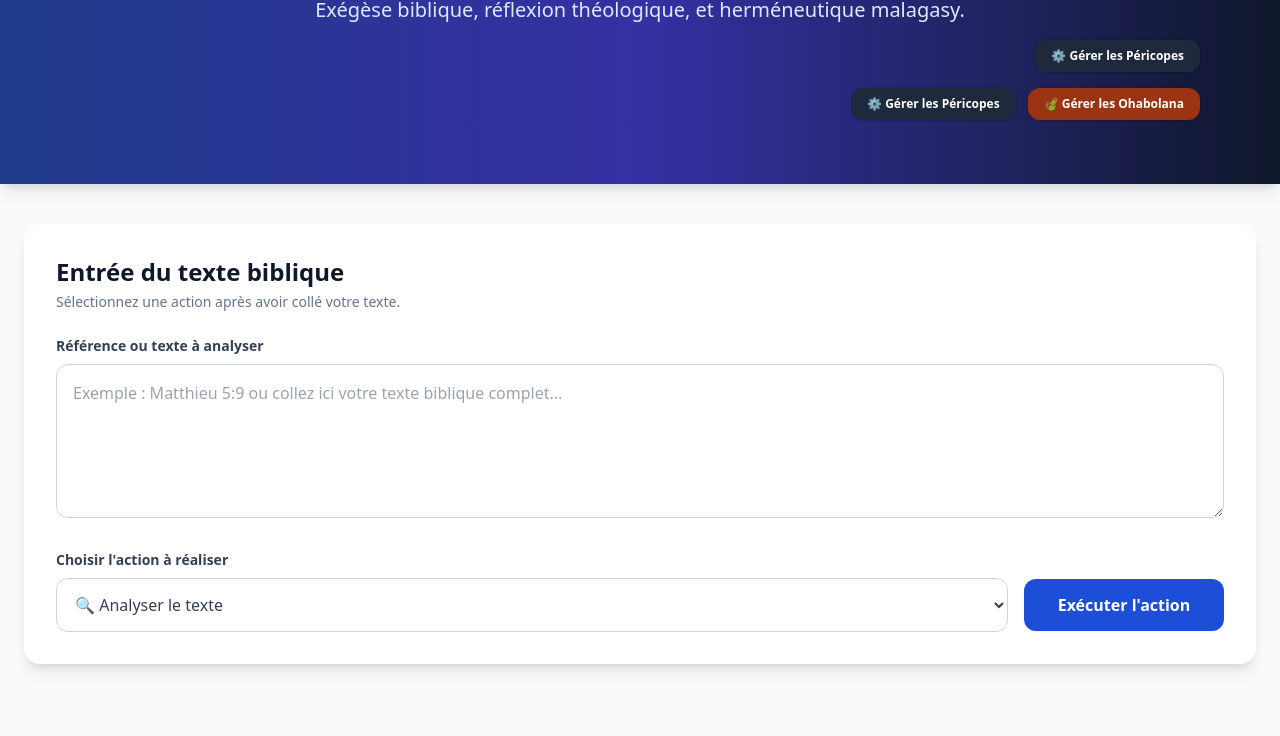
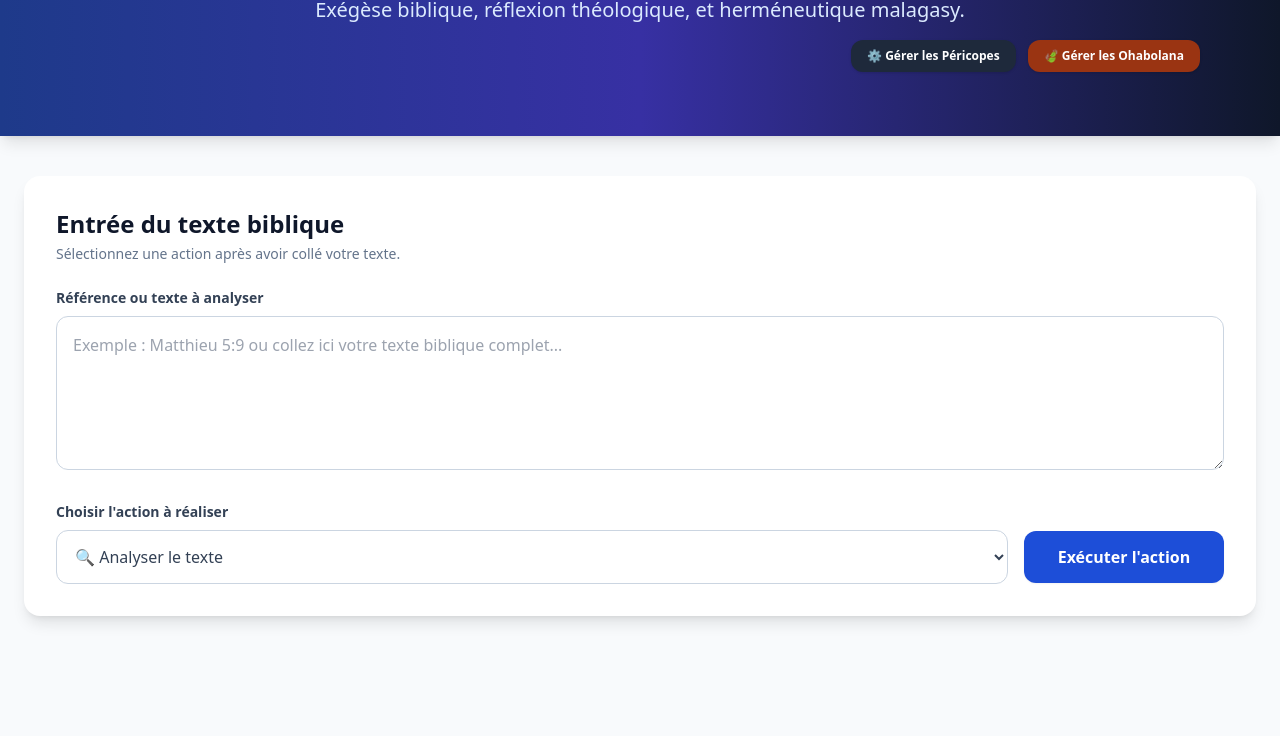
Before and after one commit to fenozorihe-web/analyse_biblique, a website with bundled scripts: page public/index.html in a window 1280 px wide. Shown: the part 132-868 px from the top of the page. After the commit the page ends 820 px from the top, so only its background shows below. Built offline with nearby package versions, Linux system fonts and the light colour scheme; files whose address does not match are found by name.

```diff
--- a/public/index.html
+++ b/public/index.html
@@ -36,13 +36,6 @@
                 Exégèse biblique, réflexion théologique, et herméneutique malagasy.
             </p>
             <div class="btnHeader">
-                <!-- Nav ou Header : Ajoutez ce bouton en haut à droite de votre interface -->
-                <div class="max-w-7xl mx-auto px-4 pt-4 flex justify-end">
-                    <button id="btnToggleAdmin"
-                        class="bg-slate-800 hover:bg-slate-700 text-white text-xs font-semibold px-4 py-2 rounded-xl transition shadow">
-                        ⚙️ Gérer les Péricopes
-                    </button>
-                </div>
                 <!-- Mettez à jour votre conteneur de boutons d'administration en haut de l'index.html -->
                 <div class="max-w-7xl mx-auto px-4 pt-4 flex flex-wrap justify-end gap-3">
                     <button id="btnToggleAdmin"
```
